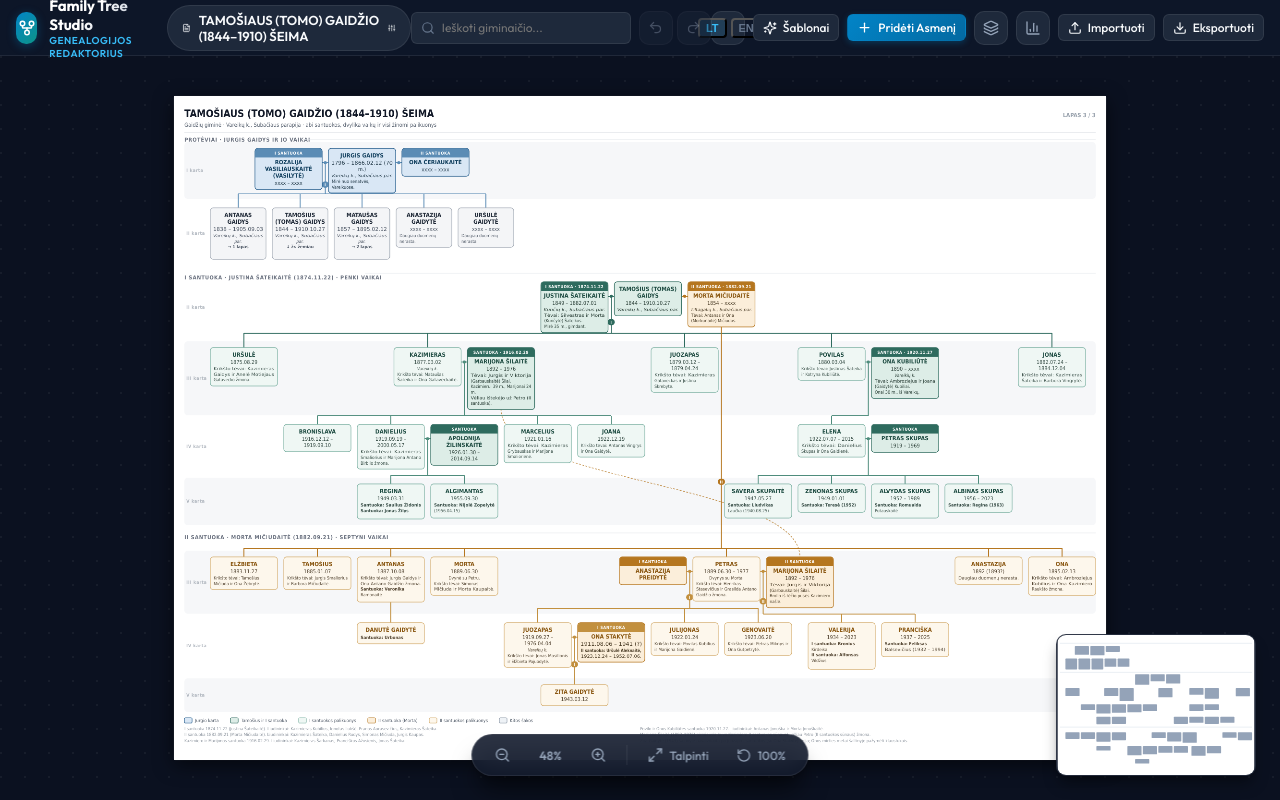
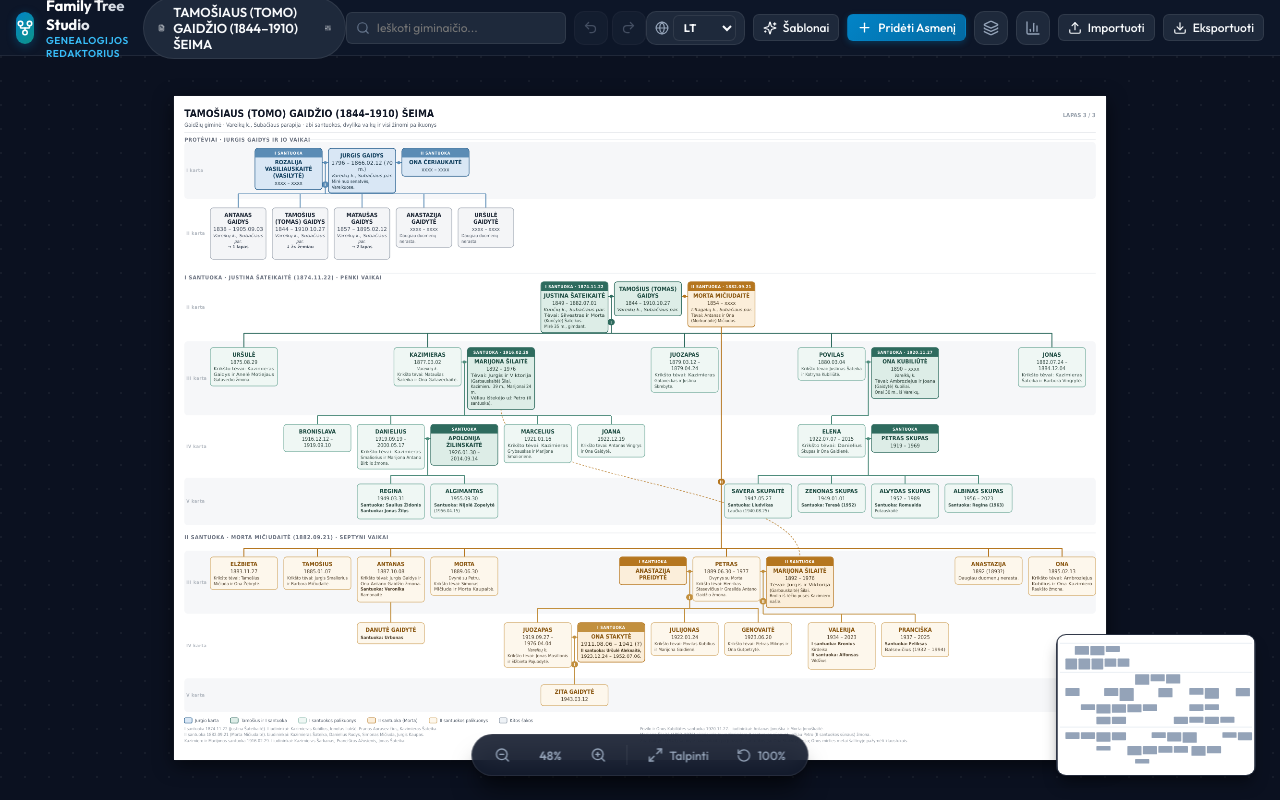
Before and after one commit to mkazinauskas/family-tree, a React (Vite) app: page / in a window 1280 px wide. Built offline with nearby package versions, Linux system fonts and the light colour scheme.

Commit message:
refactor: replace language toggle buttons with a select dropdown in the header

```diff
--- a/src/components/Header.tsx
+++ b/src/components/Header.tsx
@@ -15,7 +15,7 @@ import {
   Globe
 } from 'lucide-react';
 import { useTranslation } from '../i18n/LanguageContext';
-import { LANGUAGES } from '../i18n/translations';
+import { LANGUAGES, Language } from '../i18n/translations';
 
 interface HeaderProps {
   treeTitle: string;
@@ -166,25 +166,41 @@ export const Header: React.FC<HeaderProps> = ({
       {/* Right Actions */}
       <div className="header-actions">
         {/* Language Switcher */}
-        <div className="icon-btn" title={t('header.languageTooltip')} style={{ display: 'flex', alignItems: 'center', gap: '4px', cursor: 'default', padding: '0 4px' }}>
+        <div
+          className="icon-btn"
+          title={t('header.languageTooltip')}
+          style={{
+            display: 'flex',
+            alignItems: 'center',
+            gap: '4px',
+            cursor: 'default',
+            width: 'auto',
+            height: '34px',
+            padding: '0 8px',
+          }}
+        >
           <Globe size={14} className="text-muted" />
-          {LANGUAGES.map((l) => (
-            <button
-              key={l.code}
-              className="btn-ghost btn-sm"
-              onClick={() => setLang(l.code)}
+          <select
+            className="form-select"
+            value={lang}
+            onChange={(e) => setLang(e.target.value as Language)}
+            title={t('header.languageTooltip')}
             style={{
-                padding: '2px 6px',
+              width: 'auto',
+              padding: '4px 20px 4px 6px',
               fontSize: '11px',
               fontWeight: 700,
-                borderRadius: '4px',
-                color: lang === l.code ? '#38bdf8' : 'var(--text-muted)',
-                background: lang === l.code ? 'rgba(56, 189, 248, 0.15)' : 'transparent',
+              height: '26px',
+              color: 'var(--text-primary)',
+              cursor: 'pointer',
             }}
           >
+            {LANGUAGES.map((l) => (
+              <option key={l.code} value={l.code}>
                 {l.label}
-            </button>
+              </option>
             ))}
+          </select>
         </div>
 
         {/* Templates Picker */}
```
Lines whose indentation alone changed are shown as unchanged.
